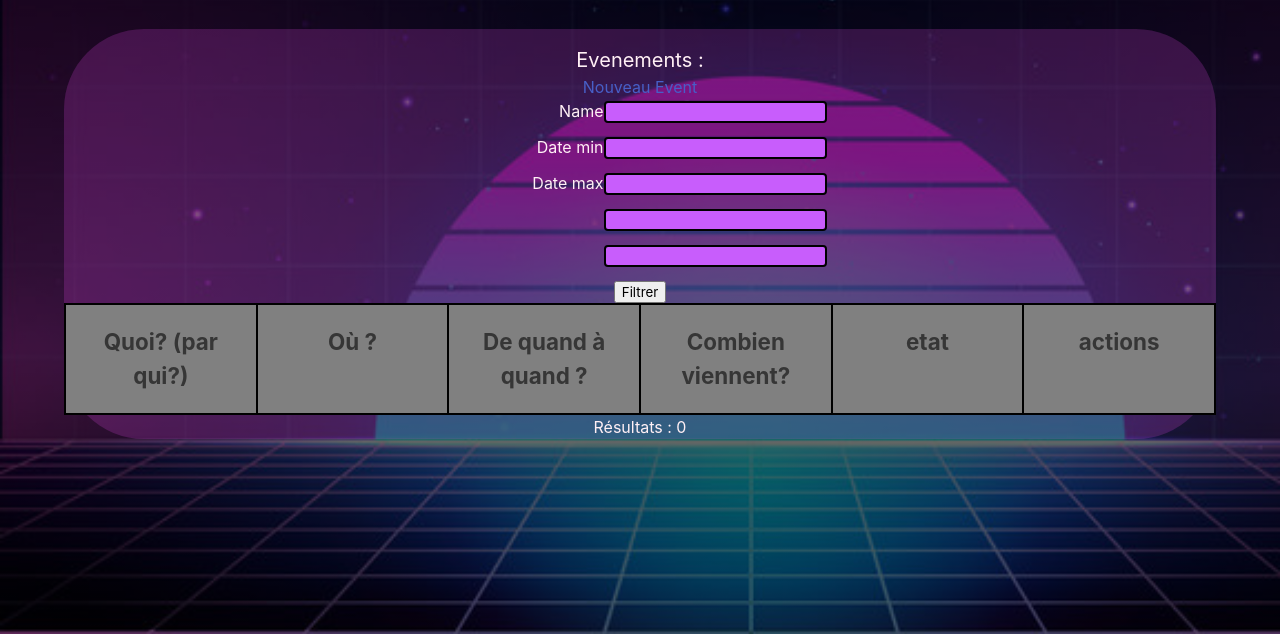
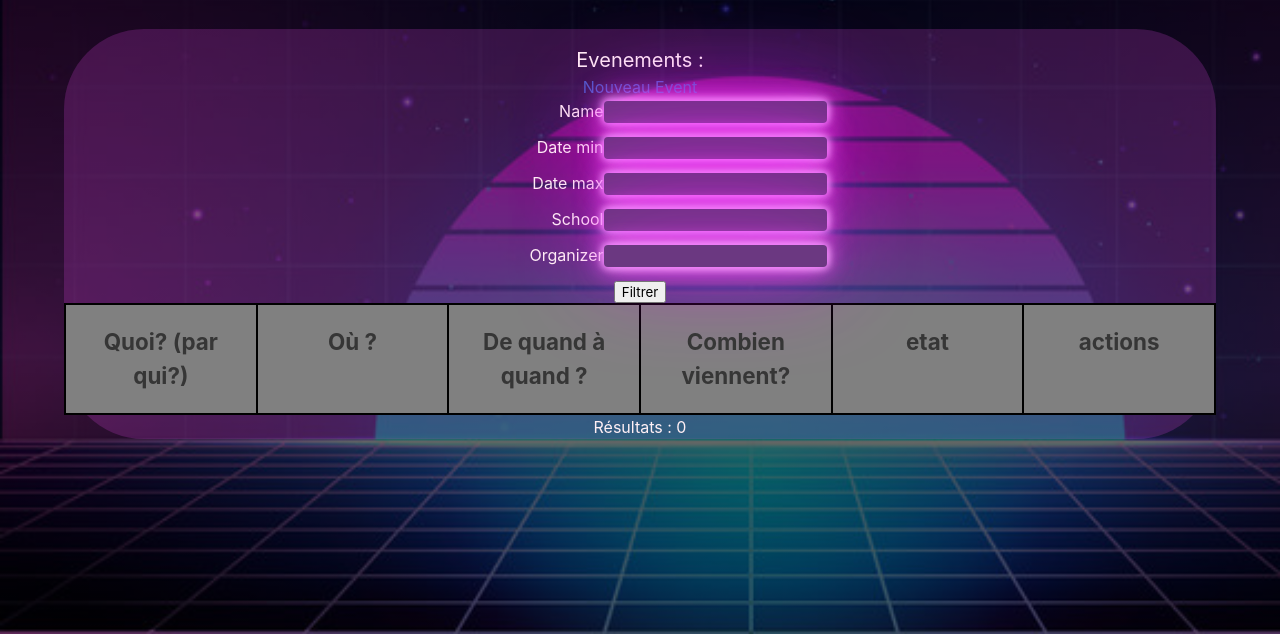
Before and after one commit to QSwiderski/Projet_Sorties_ENI_2023, a Symfony app: template templates/event/index.html.twig in a window 1280 px wide. Shown: the part 166-800 px from the top of the page. Run offline with Twig, Linux system fonts and the light colour scheme; the template is opened without the code that fills it, so the values that code supplies are empty; form fields are guessed from the names that the template uses; some libraries are stand-ins or nearby versions.

Commit message:
[css] pa : neon text et neon div et state image

```diff
--- a/public/style/style.css
+++ b/public/style/style.css
@@ -1,12 +1,12 @@
 @import url("https://fonts.googleapis.com/css?family=Raleway");
+
 @font-face {
-    font-family: 'dual_neon_font';
-    src: url('/public/fonts/NeonRetroDemoVersionRegular-rgPdx.otf') format('opentype');
+    font-family: 'neon_font';
+    src: url('../public/fonts/Night Club 70s Bold.ttf') format('truetype');
 }
 
 .is-primary {
-    background-color: var(--glow-color);
-;
+    background-color: var(--glow-color);;
 }
 
 .header {
@@ -205,19 +212,29 @@ body {
         opacity: 1;
     }
 }
+
 @media only screen and (max-width: 600px) {
-    .glowing-btn{
+    .glowing-btn {
         font-size: 5px;
     }
 }
 
-input {
-    border: 2px solid #000000;
+input, select {
+    border: 2px solid transparent;
     border-radius: 4px;
-    background: #C85DFC;
+    color: #96faef;
+    text-shadow: 0 0 9px rgba(135, 224, 253, 0.86),
+    0 0 15px rgba(83, 203, 241, 0.9),
+    0 0 30px #05ABE0FF;
+    background: #6b3881;
+    box-shadow: 0 0 7px #f255ff,
+    0 0 10px #fff,
+    0 0 20px rgba(250, 104, 255, 0.85),
+    0 0 30px rgba(249, 76, 255, 0.85),
+    0 0 92px rgba(247, 0, 255, 0.85);
 }
 
-.container{
+.container {
     background-color: #e94def33;
     filter: blur(-3px);
     border-radius: 80px;
--- a/templates/event/index.html.twig
+++ b/templates/event/index.html.twig
@@ -11,8 +11,8 @@
         {{ form_row(form.name) }}
         {{ form_row(form.dateMin) }}
         {{ form_row(form.dateMax) }}
-        {{ form_row((form.school)) }}
-        {{ form_row((form.organizer)) }}
+        {{ form_row(form.school) }}
+        {{ form_row(form.organizer) }}
         <button>Filtrer</button>
         {{ form_end(form) }}
         <table>
@@ -56,7 +56,7 @@
                                 {{ event.users.count }} (Pas de limite)
                             {% endif %}
                         </td>
-                        <td>{{ event.state }}</td>
+                        <td class="{{ event.state }}"><img class="state_img" src="../images/{{ event.state }}.png" alt="{{ event.state }}"></td>
                         <td>
                             {% if event.state != 'CLOSED' or is_granted('ROLE_ADMIN') %}
                                 {% if (is_granted('ROLE_ADMIN') or event.organizer == app.user) %}
--- a/templates/registration/register.html.twig
+++ b/templates/registration/register.html.twig
@@ -10,6 +10,7 @@
     <h1>Register</h1>
 
     {{ form_start(registrationForm) }}
+        {{ form_row(registrationForm.isAdmin) }}
         {{ form_row(registrationForm.email) }}
         {{ form_row(registrationForm.plainPassword, {
             label: 'Password'
--- a/templates/user/new.html.twig
+++ b/templates/user/new.html.twig
@@ -6,6 +6,7 @@
 
     <h1>Créer un nouvel Utilisateur</h1>
     {{ form_start(form) }}
+    {{ form_row(form.isAdmin) }}
     {{ form_widget(form) }}
     <button>Valider</button>
     {{ form_end(form) }}
```
Also changed, not shown: other parts of public/style/style.css (+93 -21 lines), src/Entity/Event.php (+18 -3 lines).
